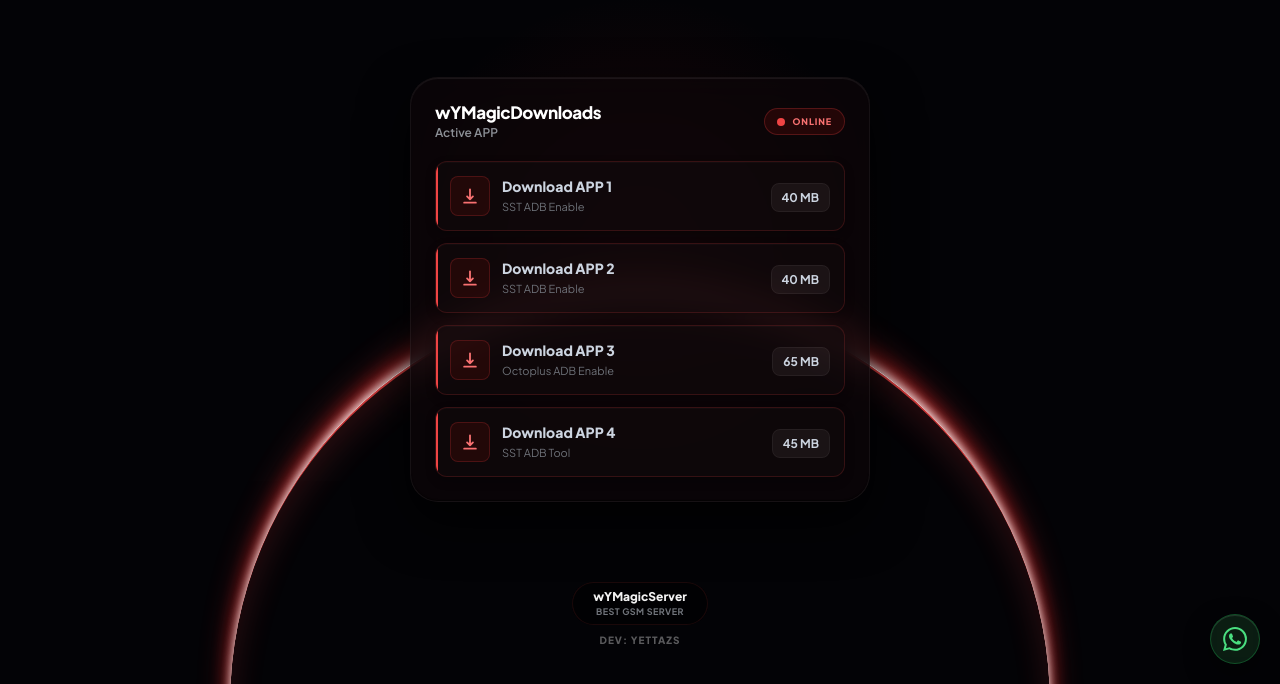
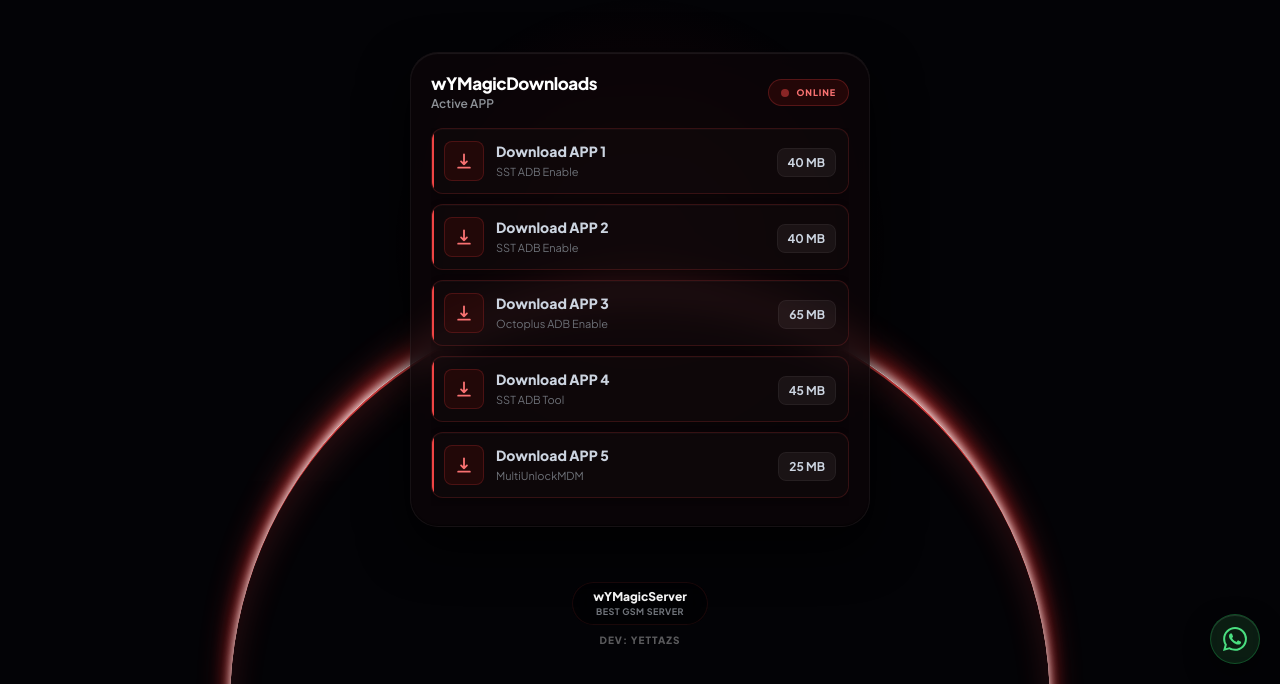
Before and after one commit to GlobalAutoPay/EnableADB, a plain HTML site: page index.html in a window 1280 px wide. Shown: the part 116-800 px from the top of the page. Drawn offline with nearby package versions, Linux system fonts and the light colour scheme.

Commit message:
Add files via upload

```diff
--- a/index.html
+++ b/index.html
@@ -4,9 +4,7 @@
     <meta charset="UTF-8">
     <meta name="viewport" content="width=device-width, initial-scale=1.0, maximum-scale=1.0, user-scalable=no">
     <title>wYMagicServer - Official Downloads</title>
-    <!-- Tailwind CSS -->
     <script src="https://cdn.tailwindcss.com"></script>
-    <!-- Google Fonts: Plus Jakarta Sans e Inter para tipografía premium -->
     <link rel="preconnect" href="https://fonts.googleapis.com">
     <link rel="preconnect" href="https://fonts.gstatic.com" crossorigin>
     <link href="https://fonts.googleapis.com/css2?family=Plus+Jakarta+Sans:wght@400;600;700;800&family=Inter:wght@400;600;700&display=swap" rel="stylesheet">
@@ -18,7 +16,6 @@
             --accent-red: #ef4444;
         }
 
-        /* Bloqueo absoluto de scroll en html y body para móviles */
         html, body {
             width: 100%;
             height: 100%;
@@ -31,9 +28,10 @@
             user-select: none;
             -webkit-user-select: none;
             -webkit-tap-highlight-color: transparent;
+            -webkit-font-smoothing: antialiased;
+            -moz-osx-font-smoothing: grayscale;
         }
 
-        /* Fondo fijo optimizado para rendimiento extremo (sin repaints) */
         .bg-gradient-fixed {
             position: fixed;
             inset: 0;
@@ -41,9 +39,9 @@
             background-image: radial-gradient(circle at 50% 30%, #1a0407 0%, #030306 80%);
             z-index: -2;
             pointer-events: none;
+            transform: translateZ(0);
         }
 
-        /* Panel esmerilado de vidrio templado oscuro con bordes hiper-definidos */
         .glass-panel {
             background: rgba(12, 6, 8, 0.75);
             backdrop-filter: blur(16px);
@@ -53,15 +51,15 @@
                 inset 0 1px 1px rgba(255, 255, 255, 0.08),
                 inset 0 -1px 1px rgba(0, 0, 0, 0.5),
                 0 20px 50px rgba(0, 0, 0, 0.85);
-            will-change: transform;
+            will-change: transform, backdrop-filter;
+            transform: translateZ(0);
         }
 
-        /* Arco planetario del fondo optimizado para GPU */
         .cosmic-ring-container {
             position: absolute;
             bottom: -430px;
             left: 50%;
-            transform: translateX(-50%);
+            transform: translateX(-50%) translateZ(0);
             width: 820px;
             height: 820px;
             pointer-events: none;
@@ -79,6 +77,7 @@
                 inset 0 15px 35px rgba(239, 68, 68, 0.2);
             opacity: 0.85;
             will-change: opacity;
+            transform: translateZ(0);
         }
 
         .cosmic-ring-core {
@@ -91,9 +90,9 @@
                 0 -3px 10px rgba(255, 255, 255, 0.9),
                 0 -8px 20px #b91c1c;
             opacity: 0.95;
+            transform: translateZ(0);
         }
 
-        /* Capa de atmósfera estática */
         .ambient-haze {
             position: absolute;
             width: 500px;
@@ -101,43 +100,42 @@
             background: radial-gradient(circle, rgba(185, 28, 28, 0.15) 0%, transparent 70%);
             top: 45%;
             left: 50%;
-            transform: translate(-50%, -50%);
+            transform: translate(-50%, -50%) translateZ(0);
             pointer-events: none;
             z-index: 1;
         }
 
-        /* Botones de descarga con bordes definidos estilo cristal pulido */
         .download-btn {
             background: rgba(18, 10, 12, 0.5);
             border: 1px solid rgba(239, 68, 68, 0.18);
             box-shadow:
                 inset 0 1px 1px rgba(255, 255, 255, 0.03),
                 0 4px 10px rgba(0, 0, 0, 0.3);
-            transition: border-color 0.25s cubic-bezier(0.16, 1, 0.3, 1),
-                        background-color 0.25s cubic-bezier(0.16, 1, 0.3, 1),
-                        transform 0.2s cubic-bezier(0.16, 1, 0.3, 1);
+            transition: all 0.3s cubic-bezier(0.25, 0.8, 0.25, 1);
             position: relative;
             overflow: hidden;
-            will-change: transform;
+            will-change: transform, background-color, border-color;
+            transform: translate3d(0, 0, 0);
         }
 
-        /* Hover exclusivo para ordenadores */
         @media (hover: hover) {
             .download-btn:hover {
                 background-color: rgba(239, 68, 68, 0.08);
                 border-color: rgba(239, 68, 68, 0.35);
-                transform: translateY(-1.5px);
+                transform: translate3d(0, -2px, 0);
+                box-shadow:
+                    inset 0 1px 1px rgba(255, 255, 255, 0.05),
+                    0 8px 16px rgba(0, 0, 0, 0.4);
             }
         }
 
-        /* Feedback táctil para móviles */
         .download-btn:active {
-            transform: scale(0.98);
+            transform: scale(0.97) translate3d(0, 0, 0);
             background-color: rgba(239, 68, 68, 0.14) !important;
             border-color: rgba(239, 68, 68, 0.45) !important;
+            transition: all 0.1s cubic-bezier(0.4, 0, 0.2, 1);
         }
 
-        /* Progreso de descarga optimizado */
         .download-progress-bar {
             position: absolute;
             left: 0;
@@ -146,12 +144,12 @@
             width: 0%;
             background: linear-gradient(90deg, rgba(239, 68, 68, 0.06) 0%, rgba(239, 68, 68, 0.22) 100%);
             border-right: 2px solid #ef4444;
-            transition: width 0.08s linear;
+            transition: width 0.1s cubic-bezier(0.4, 0, 0.2, 1);
             pointer-events: none;
             will-change: width;
+            transform: translateZ(0);
         }
 
-        /* Botón de Soporte Flotante */
         .whatsapp-float {
             position: fixed;
             bottom: 20px;
@@ -164,28 +162,34 @@
                 0 10px 25px rgba(0, 0, 0, 0.5);
             backdrop-filter: blur(8px);
             -webkit-backdrop-filter: blur(8px);
-            transition: transform 0.25s cubic-bezier(0.16, 1, 0.3, 1), background-color 0.25s;
+            transition: all 0.3s cubic-bezier(0.25, 0.8, 0.25, 1);
             will-change: transform;
+            transform: translate3d(0, 0, 0);
         }
 
         .whatsapp-float:active {
-            transform: scale(0.9);
+            transform: scale(0.9) translate3d(0, 0, 0);
             background-color: rgba(34, 197, 94, 0.4);
+        }
+
+        .scrollbar-hidden::-webkit-scrollbar {
+            display: none;
+        }
+        .scrollbar-hidden {
+            -ms-overflow-style: none;
+            scrollbar-width: none;
         }
     </style>
 </head>
 <body class="relative flex flex-col justify-between items-center overflow-hidden">
 
-    <!-- Fondo e iluminación fija -->
     <div class="bg-gradient-fixed"></div>
     <div class="ambient-haze"></div>
 
-    <!-- Contenedor Master de interfaz -->
     <div class="fixed inset-0 w-full h-full flex flex-col justify-between items-center p-3 md:p-6 overflow-hidden z-20">
 
-        <!-- CABECERA PRINCIPAL -->
         <header class="w-full max-w-[480px] flex flex-col justify-center items-center mt-2 md:mt-4 select-none">
-            <h1 class="text-3xl md:text-5xl font-extrabold tracking-tight text-white text-center">
+            <h1 class="text-3xl md:text-5xl font-extrabold tracking-tight text-white text-center" style="transform: translateZ(0);">
                 wYMagicServer
             </h1>
             <span class="text-[10px] font-black text-red-500 tracking-[0.35em] uppercase mt-1.5 md:mt-2.5">
@@ -193,12 +197,10 @@
             </span>
         </header>
 
-        <!-- PANEL DE DESCARGAS PRINCIPAL -->
-        <main class="w-full max-w-[460px] my-auto flex justify-center items-center py-1 md:py-2">
-            <div class="w-full glass-panel rounded-[24px] md:rounded-[28px] p-4 md:p-6 text-white">
+        <main class="w-full max-w-[460px] my-auto flex justify-center items-center py-1">
+            <div class="w-full glass-panel rounded-[24px] md:rounded-[28px] p-4 md:p-5 text-white flex flex-col max-h-[65vh]">
 
-                <!-- Cabecera de la Tarjeta -->
-                <div class="flex items-center justify-between mb-3.5 md:mb-5 select-none">
+                <div class="flex items-center justify-between mb-3 md:mb-4 select-none shrink-0">
                     <div>
                         <h2 class="text-[16px] md:text-[17px] font-extrabold tracking-tight text-white leading-tight">
                             wYMagicDownloads
@@ -208,22 +210,18 @@
                         </span>
                     </div>
 
-                    <!-- Insignia ONLINE -->
                     <div class="flex items-center space-x-2 bg-red-950/45 border border-red-500/25 px-3 py-1.5 rounded-full">
-                        <span class="w-2 h-2 bg-red-500 rounded-full"></span>
+                        <span class="w-2 h-2 bg-red-500 rounded-full animate-pulse"></span>
                         <span class="text-[9px] font-black text-red-400 tracking-widest">ONLINE</span>
                     </div>
                 </div>
 
-                <!-- Lista de descargas ultra-responsiva -->
-                <div class="space-y-2.5 md:space-y-3">
+                <div class="space-y-2 md:space-y-2.5 overflow-y-auto scrollbar-hidden pb-2" style="transform: translateZ(0);">
 
-                    <!-- BOTÓN 1: Download APP 1 -->
-                    <button id="btn-download-1" onclick="startDownload(1, 'https://www.mediafire.com/file/1fppjd7t0knywoy/EnableAdbSSTv4.apk/file')" class="download-btn w-full flex items-center justify-between p-3 md:p-3.5 rounded-xl group text-left">
+                    <button id="btn-download-1" onclick="startDownload(1, 'https://www.mediafire.com/file/1fppjd7t0knywoy/EnableAdbSSTv4.apk/file')" class="download-btn w-full flex items-center justify-between p-3 rounded-xl group text-left">
                         <div id="progress-bar-1" class="download-progress-bar"></div>
-
                         <div class="flex items-center space-x-3 z-10 min-w-0 flex-grow pr-2">
-                            <div class="w-9 h-9 md:w-10 md:h-10 bg-red-950/40 border border-red-500/20 rounded-lg flex-shrink-0 flex items-center justify-center text-red-400">
+                            <div class="w-9 h-9 md:w-10 md:h-10 bg-red-950/40 border border-red-500/20 rounded-lg flex-shrink-0 flex items-center justify-center text-red-400 transition-colors group-hover:bg-red-900/50">
                                 <svg id="icon-dl-1" fill="none" stroke="currentColor" stroke-width="2.2" viewBox="0 0 24 24" class="w-5 h-5">
                                     <path stroke-linecap="round" stroke-linejoin="round" d="M12 4v12m0 0l-3.5-3.5M12 16l3.5-3.5M19 20H5"></path>
                                 </svg>
@@ -237,20 +235,17 @@
                                 </span>
                             </div>
                         </div>
-
                         <div class="text-right z-10 flex-shrink-0">
-                            <span id="badge-dl-1" class="bg-white/5 border border-white/5 px-2.5 py-1.5 rounded-lg text-xs font-bold text-[#ccd4e0]">
+                            <span id="badge-dl-1" class="bg-white/5 border border-white/5 px-2.5 py-1.5 rounded-lg text-xs font-bold text-[#ccd4e0] transition-colors group-hover:bg-white/10">
                                 40 MB
                             </span>
                         </div>
                     </button>
 
-                    <!-- BOTÓN 2: Download APP 2 -->
-                    <button id="btn-download-2" onclick="startDownload(2, 'https://www.mediafire.com/file/pgsbx21wo6qxs6q/Enable_ADB_Yetta.apk/file')" class="download-btn w-full flex items-center justify-between p-3 md:p-3.5 rounded-xl group text-left">
+                    <button id="btn-download-2" onclick="startDownload(2, 'https://www.mediafire.com/file/pgsbx21wo6qxs6q/Enable_ADB_Yetta.apk/file')" class="download-btn w-full flex items-center justify-between p-3 rounded-xl group text-left">
                         <div id="progress-bar-2" class="download-progress-bar"></div>
-
                         <div class="flex items-center space-x-3 z-10 min-w-0 flex-grow pr-2">
-                            <div class="w-9 h-9 md:w-10 md:h-10 bg-red-950/40 border border-red-500/20 rounded-lg flex-shrink-0 flex items-center justify-center text-red-400">
+                            <div class="w-9 h-9 md:w-10 md:h-10 bg-red-950/40 border border-red-500/20 rounded-lg flex-shrink-0 flex items-center justify-center text-red-400 transition-colors group-hover:bg-red-900/50">
                                 <svg id="icon-dl-2" fill="none" stroke="currentColor" stroke-width="2.2" viewBox="0 0 24 24" class="w-5 h-5">
                                     <path stroke-linecap="round" stroke-linejoin="round" d="M12 4v12m0 0l-3.5-3.5M12 16l3.5-3.5M19 20H5"></path>
                                 </svg>
@@ -264,20 +259,17 @@
                                 </span>
                             </div>
                         </div>
-
                         <div class="text-right z-10 flex-shrink-0">
-                            <span id="badge-dl-2" class="bg-white/5 border border-white/5 px-2.5 py-1.5 rounded-lg text-xs font-bold text-[#ccd4e0]">
+                            <span id="badge-dl-2" class="bg-white/5 border border-white/5 px-2.5 py-1.5 rounded-lg text-xs font-bold text-[#ccd4e0] transition-colors group-hover:bg-white/10">
                                 40 MB
                             </span>
                         </div>
                     </button>
 
-                    <!-- BOTÓN 3: Download APP 3 -->
-                    <button id="btn-download-3" onclick="startDownload(3, 'https://www.mediafire.com/file/ro03zh20i6rut7b/OctoAdbEnablerNewV2.apk/file')" class="download-btn w-full flex items-center justify-between p-3 md:p-3.5 rounded-xl group text-left">
+                    <button id="btn-download-3" onclick="startDownload(3, 'https://www.mediafire.com/file/ro03zh20i6rut7b/OctoAdbEnablerNewV2.apk/file')" class="download-btn w-full flex items-center justify-between p-3 rounded-xl group text-left">
                         <div id="progress-bar-3" class="download-progress-bar"></div>
-
                         <div class="flex items-center space-x-3 z-10 min-w-0 flex-grow pr-2">
-                            <div class="w-9 h-9 md:w-10 md:h-10 bg-red-950/40 border border-red-500/20 rounded-lg flex-shrink-0 flex items-center justify-center text-red-400">
+                            <div class="w-9 h-9 md:w-10 md:h-10 bg-red-950/40 border border-red-500/20 rounded-lg flex-shrink-0 flex items-center justify-center text-red-400 transition-colors group-hover:bg-red-900/50">
                                 <svg id="icon-dl-3" fill="none" stroke="currentColor" stroke-width="2.2" viewBox="0 0 24 24" class="w-5 h-5">
                                     <path stroke-linecap="round" stroke-linejoin="round" d="M12 4v12m0 0l-3.5-3.5M12 16l3.5-3.5M19 20H5"></path>
                                 </svg>
@@ -291,20 +283,17 @@
                                 </span>
                             </div>
                         </div>
-
                         <div class="text-right z-10 flex-shrink-0">
-                            <span id="badge-dl-3" class="bg-white/5 border border-white/5 px-2.5 py-1.5 rounded-lg text-xs font-bold text-[#ccd4e0]">
+                            <span id="badge-dl-3" class="bg-white/5 border border-white/5 px-2.5 py-1.5 rounded-lg text-xs font-bold text-[#ccd4e0] transition-colors group-hover:bg-white/10">
                                 65 MB
                             </span>
                         </div>
                     </button>
 
-                    <!-- BOTÓN 4: Download APP 4 (SST ADB) -->
-                    <button id="btn-download-4" onclick="startDownload(4, 'https://www.mediafire.com/file/d2g02tmxh2r4zyt/SST_ADB.apk/file')" class="download-btn w-full flex items-center justify-between p-3 md:p-3.5 rounded-xl group text-left">
+                    <button id="btn-download-4" onclick="startDownload(4, 'https://www.mediafire.com/file/d2g02tmxh2r4zyt/SST_ADB.apk/file')" class="download-btn w-full flex items-center justify-between p-3 rounded-xl group text-left">
                         <div id="progress-bar-4" class="download-progress-bar"></div>
-
                         <div class="flex items-center space-x-3 z-10 min-w-0 flex-grow pr-2">
-                            <div class="w-9 h-9 md:w-10 md:h-10 bg-red-950/40 border border-red-500/20 rounded-lg flex-shrink-0 flex items-center justify-center text-red-400">
+                            <div class="w-9 h-9 md:w-10 md:h-10 bg-red-950/40 border border-red-500/20 rounded-lg flex-shrink-0 flex items-center justify-center text-red-400 transition-colors group-hover:bg-red-900/50">
                                 <svg id="icon-dl-4" fill="none" stroke="currentColor" stroke-width="2.2" viewBox="0 0 24 24" class="w-5 h-5">
                                     <path stroke-linecap="round" stroke-linejoin="round" d="M12 4v12m0 0l-3.5-3.5M12 16l3.5-3.5M19 20H5"></path>
                                 </svg>
@@ -318,10 +307,33 @@
                                 </span>
                             </div>
                         </div>
+                        <div class="text-right z-10 flex-shrink-0">
+                            <span id="badge-dl-4" class="bg-white/5 border border-white/5 px-2.5 py-1.5 rounded-lg text-xs font-bold text-[#ccd4e0] transition-colors group-hover:bg-white/10">
+                                45 MB
+                            </span>
+                        </div>
+                    </button>
 
+                    <button id="btn-download-5" onclick="startDownload(5, 'https://drive.google.com/file/d/1CSfWXITHMjFKRV0NVf81iP0TeZd2sF2I/view')" class="download-btn w-full flex items-center justify-between p-3 rounded-xl group text-left">
+                        <div id="progress-bar-5" class="download-progress-bar"></div>
+                        <div class="flex items-center space-x-3 z-10 min-w-0 flex-grow pr-2">
+                            <div class="w-9 h-9 md:w-10 md:h-10 bg-red-950/40 border border-red-500/20 rounded-lg flex-shrink-0 flex items-center justify-center text-red-400 transition-colors group-hover:bg-red-900/50">
+                                <svg id="icon-dl-5" fill="none" stroke="currentColor" stroke-width="2.2" viewBox="0 0 24 24" class="w-5 h-5">
+                                    <path stroke-linecap="round" stroke-linejoin="round" d="M12 4v12m0 0l-3.5-3.5M12 16l3.5-3.5M19 20H5"></path>
+                                </svg>
+                            </div>
+                            <div class="min-w-0">
+                                <span id="text-title-5" class="text-[13px] md:text-[14px] font-extrabold text-[#ccd4e0] group-hover:text-white transition-colors duration-200 block truncate">
+                                    Download APP 5
+                                </span>
+                                <span id="text-subtitle-5" class="text-[10px] md:text-[11px] text-[#6e7279] font-medium block mt-0.5 truncate">
+                                    MultiUnlockMDM
+                                </span>
+                            </div>
+                        </div>
                         <div class="text-right z-10 flex-shrink-0">
-                            <span id="badge-dl-4" class="bg-white/5 border border-white/5 px-2.5 py-1.5 rounded-lg text-xs font-bold text-[#ccd4e0]">
-                                45 MB
+                            <span id="badge-dl-5" class="bg-white/5 border border-white/5 px-2.5 py-1.5 rounded-lg text-xs font-bold text-[#ccd4e0] transition-colors group-hover:bg-white/10">
+                                25 MB
                             </span>
                         </div>
                     </button>
@@ -330,16 +342,14 @@
             </div>
         </main>
 
-        <!-- PIE DE PÁGINA -->
         <footer class="w-full flex flex-col items-center justify-center mb-2 md:mb-3 select-none">
-            <div class="flex items-center px-5 py-2 rounded-full bg-black/40 border border-red-500/10 backdrop-blur-md">
+            <div class="flex items-center px-5 py-2 rounded-full bg-black/40 border border-red-500/10 backdrop-blur-md" style="transform: translateZ(0);">
                 <div class="flex flex-col text-center">
                     <span class="text-xs font-extrabold text-white/95 leading-none mb-1">wYMagicServer</span>
                     <span class="text-[9px] text-[#71757c] font-bold leading-none uppercase tracking-wider">Best GSM Server</span>
                 </div>
             </div>
 
-            <!-- Firma del desarrollador -->
             <div class="mt-2 text-[10px] text-white/35 font-black tracking-widest uppercase hover:text-red-400 transition-colors duration-200">
                 Dev: YettaZs
             </div>
@@ -347,14 +357,12 @@
 
     </div>
 
-    <!-- BOTÓN DE SOPORTE WHATSAPP FLOTANTE -->
     <a href="https://wa.me/message/K3NUVQUXNQGDL1" target="_blank" rel="noopener noreferrer" class="whatsapp-float p-3 rounded-full flex items-center justify-center text-green-400 hover:text-white" title="Soporte Técnico">
         <svg class="w-6 h-6" fill="currentColor" viewBox="0 0 24 24" xmlns="http://www.w3.org/2000/svg">
             <path d="M17.472 14.382c-.297-.149-1.758-.867-2.03-.967-.273-.099-.471-.148-.67.15-.197.297-.767.966-.94 1.164-.173.199-.347.223-.644.075-.297-.15-1.255-.463-2.39-1.475-.883-.788-1.48-1.761-1.653-2.059-.173-.297-.018-.458.13-.606.134-.133.298-.347.446-.52.149-.174.198-.298.298-.497.099-.198.05-.371-.025-.52-.075-.149-.669-1.612-.916-2.207-.242-.579-.487-.5-.669-.51-.173-.008-.371-.01-.57-.01-.198 0-.52.074-.792.372-.272.297-1.04 1.016-1.04 2.479 0 1.462 1.065 2.875 1.213 3.074.149.198 2.096 3.2 5.077 4.487.709.306 1.262.489 1.694.625.712.227 1.36.195 1.871.118.571-.085 1.758-.719 2.006-1.413.248-.694.248-1.289.173-1.413-.074-.124-.272-.198-.57-.347m-5.421 7.403h-.004a9.87 9.87 0 01-5.031-1.378l-.361-.214-3.741.982.998-3.648-.235-.374a9.86 9.86 0 01-1.51-5.26c.001-5.45 4.436-9.884 9.888-9.884 2.64 0 5.122 1.03 6.988 2.898a9.825 9.825 0 012.893 6.994c-.003 5.45-4.437 9.884-9.885 9.884m8.413-18.297A11.815 11.815 0 0012.05 0C5.495 0 .16 5.335.157 11.892c0 2.096.547 4.142 1.588 5.945L0 24l6.335-1.662c1.746.953 3.71 1.455 5.703 1.456h.004c6.554 0 11.89-5.335 11.893-11.893a11.821 11.821 0 00-3.48-8.413z"></path>
         </svg>
     </a>
 
-    <!-- ARCO CÓSMICO DEL FONDO -->
     <div class="cosmic-ring-container">
         <div class="cosmic-ring-glow"></div>
         <div class="cosmic-ring-core"></div>
@@ -374,13 +382,12 @@
             const badge = document.getElementById(`badge-dl-${id}`);
             const icon = document.getElementById(`icon-dl-${id}`);
 
-            // Cambiar icono a spinner animado
             icon.innerHTML = `<circle cx="12" cy="12" r="10" stroke="currentColor" stroke-width="2.5" stroke-dasharray="35" class="animate-spin" fill="none"></circle>`;
 
             let progress = 0;
             const originalTitle = textTitle.innerText;
             textTitle.innerHTML = `Downloading...`;
-            badge.className = "bg-red-500/20 border border-red-500/40 px-2.5 py-1.5 rounded-lg text-xs font-extrabold text-red-400 animate-pulse";
+            badge.className = "bg-red-500/20 border border-red-500/40 px-2.5 py-1.5 rounded-lg text-xs font-extrabold text-red-400 animate-pulse transition-colors";
 
             const interval = setInterval(() => {
                 progress += Math.floor(Math.random() * 8) + 5;
@@ -394,12 +401,10 @@
                         textTitle.innerHTML = originalTitle;
                         textSubtitle.innerHTML = `Redirecting to server...`;
                         badge.innerHTML = `COMPLETED ✓`;
-                        badge.className = "bg-emerald-500/25 border border-emerald-500/40 px-2.5 py-1.5 rounded-lg text-xs font-bold text-emerald-400";
+                        badge.className = "bg-emerald-500/25 border border-emerald-500/40 px-2.5 py-1.5 rounded-lg text-xs font-bold text-emerald-400 transition-colors";
 
-                        // Icono de Checkmark de éxito
                         icon.innerHTML = `<path stroke-linecap="round" stroke-linejoin="round" d="M4.5 12.75l6 6 9-13.5"></path>`;
 
-                        // Redirección directa al correspondiente link
                         setTimeout(() => {
                             window.location.href = redirectUrl;
                         }, 500);
```
